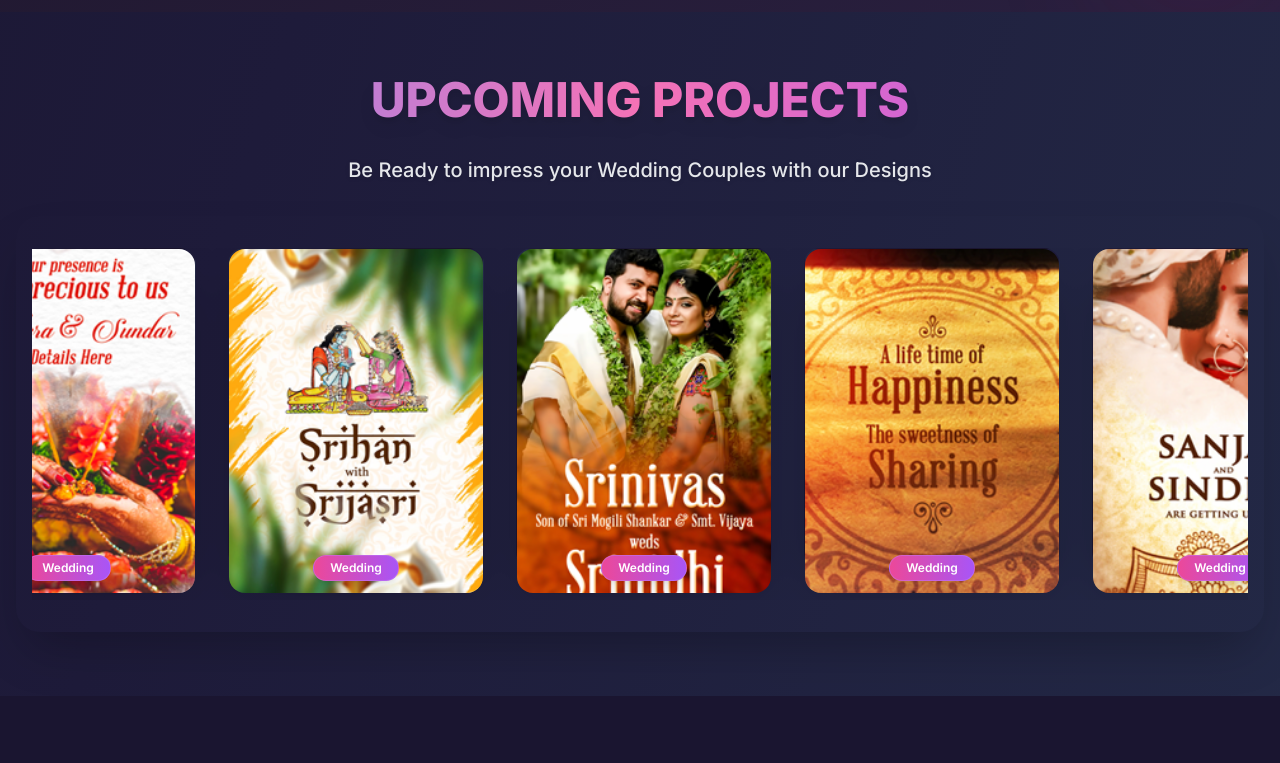
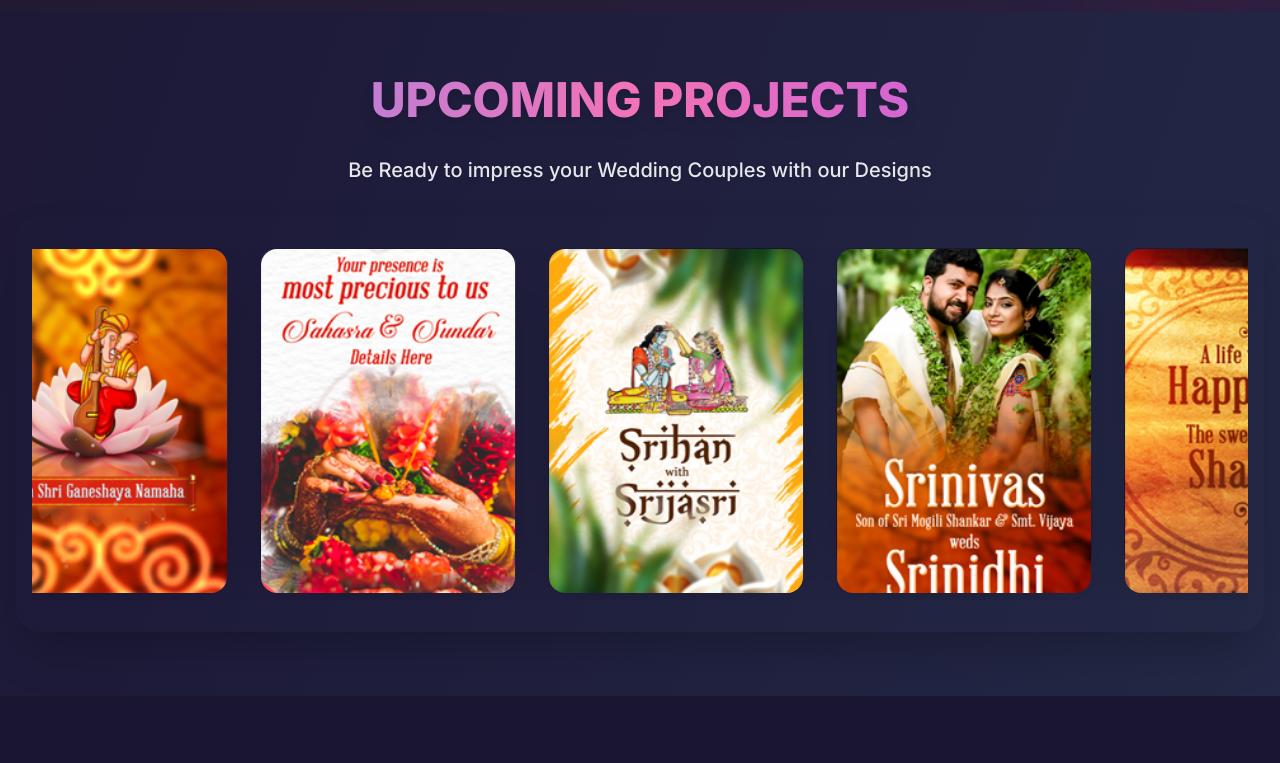
Before and after one commit to vrinvites2020/stockimages, a Next.js app: page / in a window 1280 px wide. Shown: the part 2984-3747 px from the top of the page. Built offline with nearby package versions, Linux system fonts and the light colour scheme; no server answers.

Commit message:
carousel commented category and scroll from left to right

```diff
--- a/src/components/Carousel.tsx
+++ b/src/components/Carousel.tsx
@@ -32,7 +32,7 @@ const Carousel: React.FC<CarouselProps> = ({ onCategorySelect }) => {
 
   return (
     <section className="w-full py-8 text-white">
-      <h1 className="text-center   text-4xl md:text-5xl font-extrabold mb-6 bg-gradient-to-r from-indigo-400 via-pink-400 to-purple-500 text-transparent bg-clip-text drop-shadow-lg">
+      <h1 className="text-center text-4xl md:text-5xl font-extrabold mb-6 bg-gradient-to-r from-indigo-400 via-pink-400 to-purple-500 text-transparent bg-clip-text drop-shadow-lg">
         UPCOMING PROJECTS
       </h1>
       <p className="text-center text-xl md:text-xl text-gray-200 max-w-3xl mx-auto mb-8 mt-8 font-medium drop-shadow">
@@ -86,10 +86,10 @@ const Carousel: React.FC<CarouselProps> = ({ onCategorySelect }) => {
         }
         @keyframes scroll {
           0% {
-            transform: translateX(0);
+            transform: translateX(calc(-328px * ${carouselCardsData.length}));
           }
           100% {
-            transform: translateX(calc(-328px * ${carouselCardsData.length}));
+            transform: translateX(0);
           }
         }
       `}</style>
--- a/src/components/CarouselCard.tsx
+++ b/src/components/CarouselCard.tsx
@@ -41,9 +41,10 @@ const CarouselCard: React.FC<CarouselCardProps> = ({
           unoptimized
         />
         <div className="absolute bottom-3 left-1/2 -translate-x-1/2 z-10 flex justify-center w-full pointer-events-none">
-          <span className="text-xs bg-gradient-to-r from-pink-500 to-purple-500 text-white px-4 py-1 rounded-full font-semibold shadow-lg border border-purple-400/40 backdrop-blur-md">
+          {/* <span className="text-xs bg-gradient-to-r from-pink-500 to-purple-500 text-white px-4 py-1 rounded-full font-semibold shadow-lg border border-purple-400/40 backdrop-blur-md">
             {category}
-          </span>
+          </span> */}
+          {/* #TODO: in future we will add category type */}
         </div>
         <div className="absolute inset-0 bg-gradient-to-t from-black/60 to-transparent opacity-0 group-hover:opacity-100 transition-opacity duration-300 rounded-t-2xl"></div>
       </div>
```
